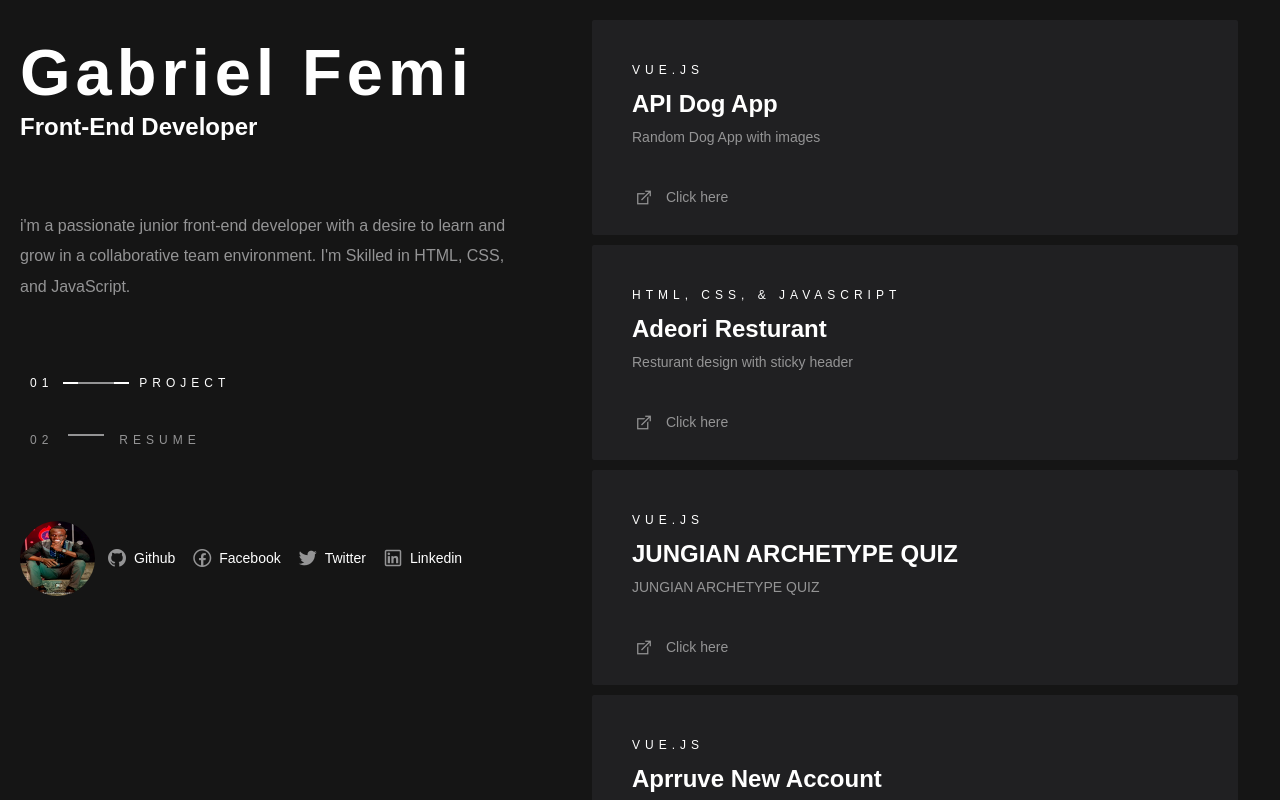
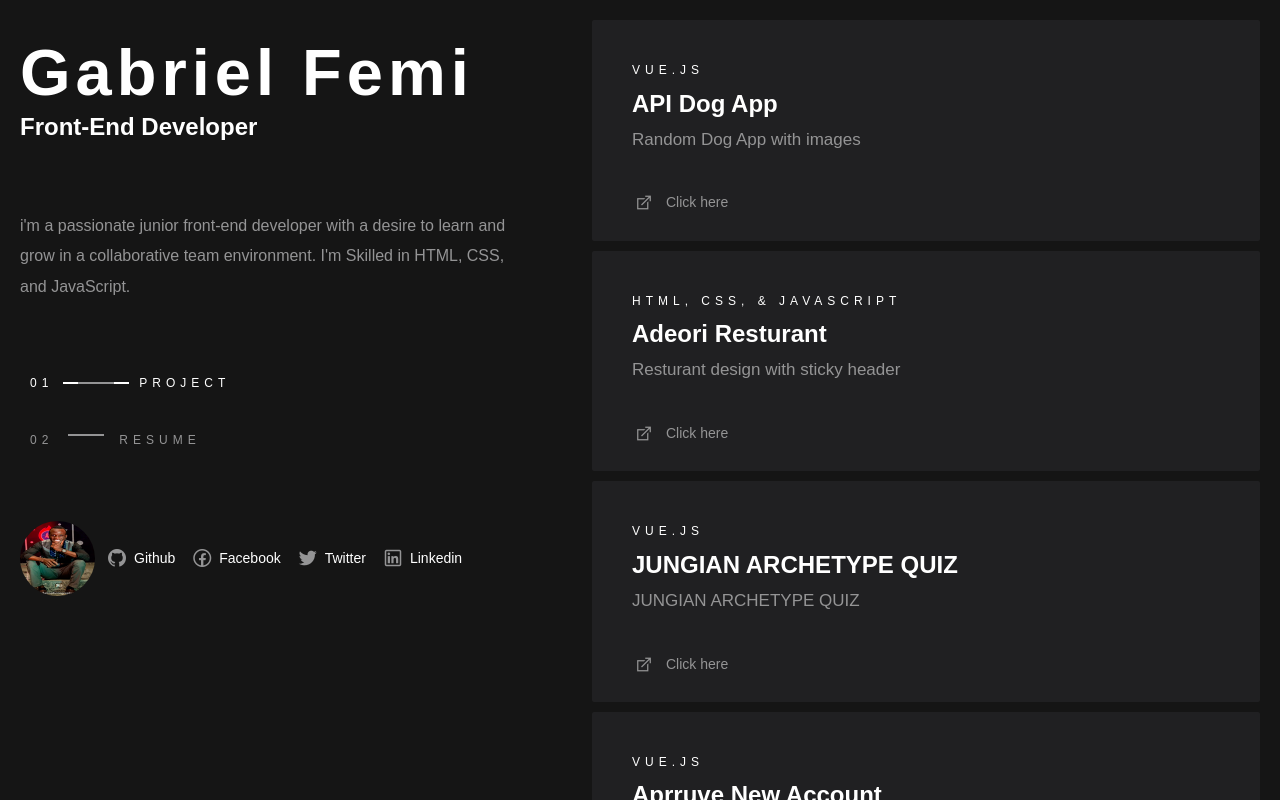
Before and after one commit to femigabriel/my-website, a Vue app: page / in a window 1280 px wide. Built offline with nearby package versions, Linux system fonts and the light colour scheme; a web font is replaced by a local one.

Commit message:
responsive designs added

```diff
--- a/src/components/ProjectSingle.vue
+++ b/src/components/ProjectSingle.vue
@@ -90,7 +90,7 @@ export default {
 
 .title p {
   color: rgb(148, 148, 149);
-  font-size: 14px;
+  font-size: 17px;
 }
 
 .main {
```
